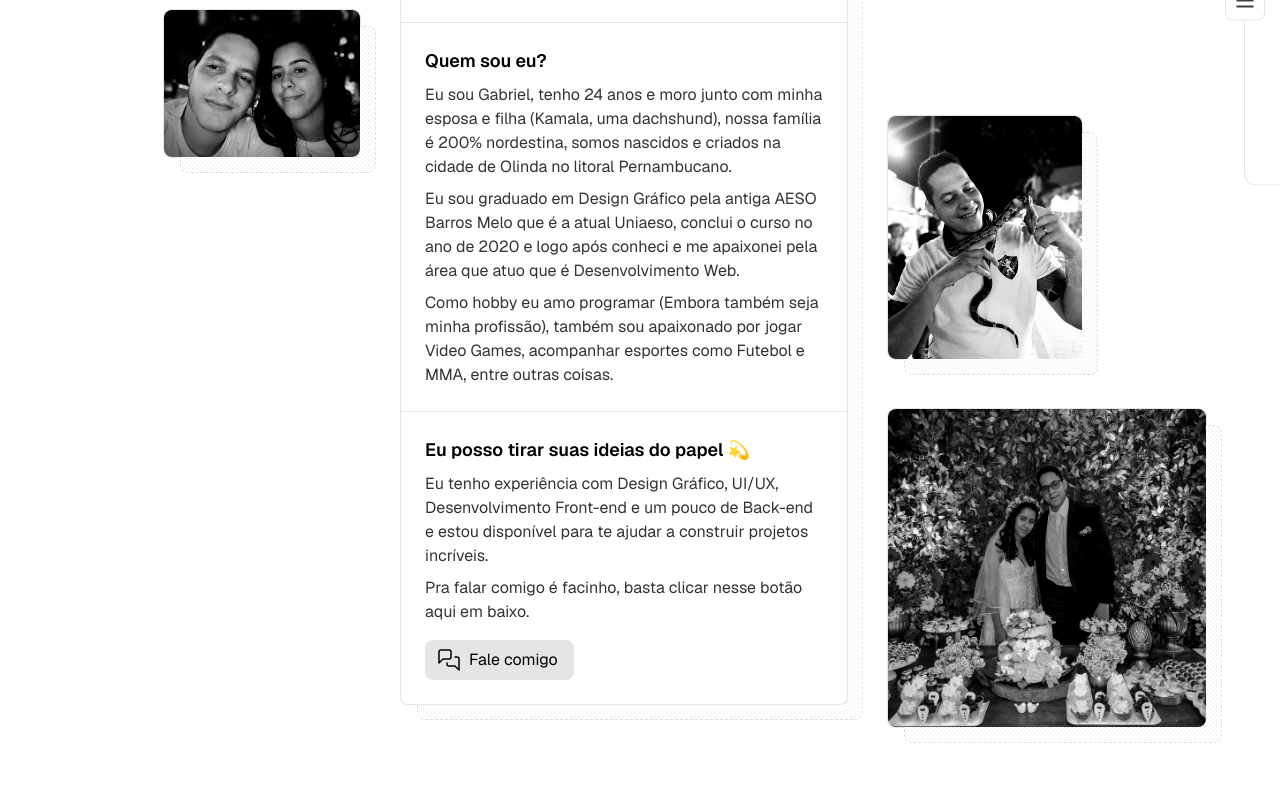
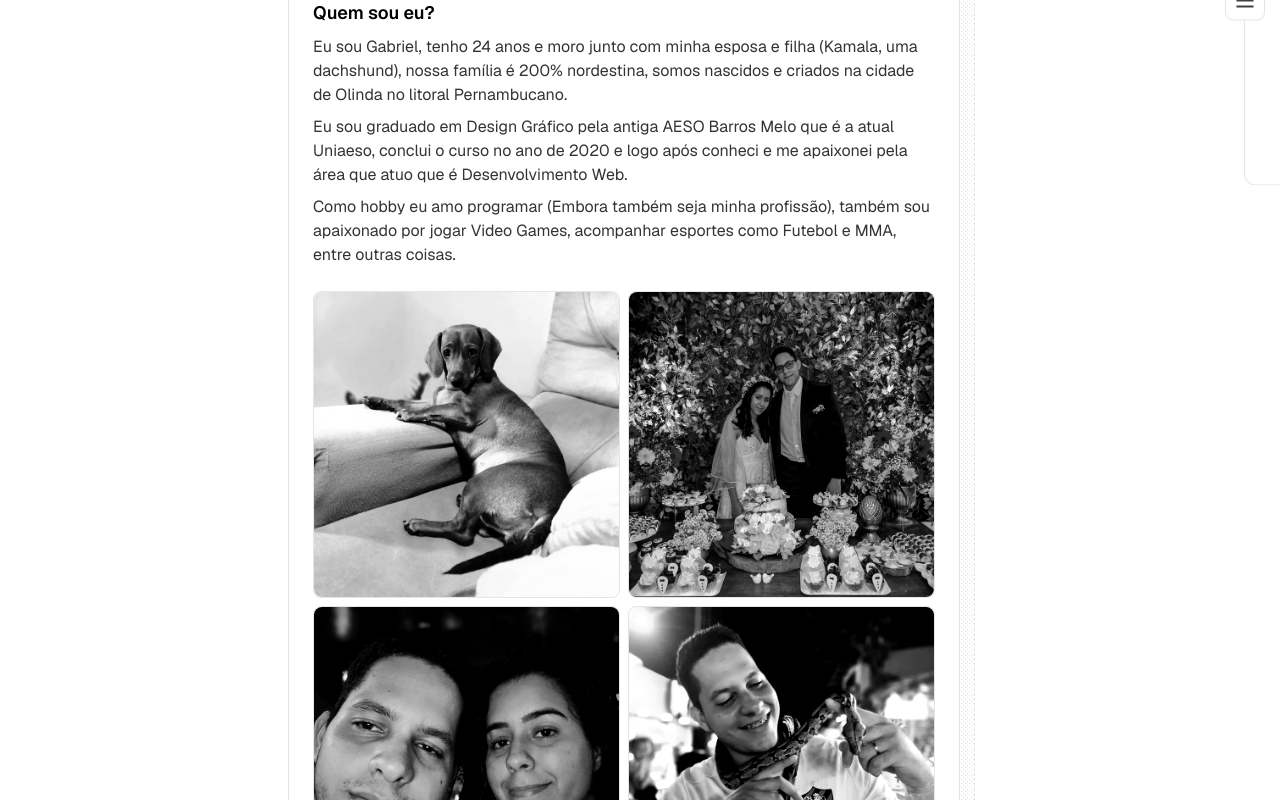
Before and after one commit to Bielframos/my-personal-blog, a Next.js app: page / in a window 1280 px wide. Shown: the part 400-1200 px from the top of the page. Before the commit the page ends 1169 px from the top, so only its background shows below. Built offline with nearby package versions, Linux system fonts and the light colour scheme.

Commit message:
Change scroll bar style and update image view

```diff
--- a/app/globals.css
+++ b/app/globals.css
@@ -60,6 +60,19 @@
       --orange-12: 30deg 100% 88%;
     }
   }
+
+  ::-webkit-scrollbar {
+    width: 8px;
+  }
+  ::-webkit-scrollbar-track {
+    @apply bg-black-2 dark:bg-white-2;
+  }
+  ::-webkit-scrollbar-thumb {
+    @apply bg-black-2 dark:bg-white-2;
+  }
+  ::-webkit-scrollbar-thumb:hover {
+    @apply bg-black-3 dark:bg-white-3;
+  }
 }
 
 .lucide {
--- a/app/page.tsx
+++ b/app/page.tsx
@@ -7,7 +7,7 @@ import Link from "next/link"
 export default function Home() {
   return (
     <main className="py-16 min-h-[100dvh] flex items-center justify-center overflow-hidden">
-      <section className="relative w-full ml-8 mr-16 max-w-md 2xl:max-w-xl border rounded-lg bg-white-12 dark:bg-black-12">
+      <section className="relative w-full ml-8 mr-16 max-w-2xl border rounded-lg bg-white-12 dark:bg-black-12">
         <header className="grid grid-cols-[auto,1fr] auto-rows-min p-6">
           <Image
             src="/my-profile-pic.webp"
@@ -58,6 +58,22 @@ export default function Home() {
             apaixonado por jogar Video Games, acompanhar esportes como Futebol e MMA, entre
             outras coisas.
           </p>
+
+          <div className="grid auto-rows-min md:grid-cols-2 gap-2 mt-4">
+            <AnimatedPic
+              src="/kamala.webp"
+              alt="Foto da minha filha (Kamala, uma cadela da raça dachshund)"
+            />
+
+            <AnimatedPic src="/my-marriage.webp" alt="Eu e minha esposa no nosso casamento" />
+
+            <AnimatedPic src="/me-and-my-wife.webp" alt="Eu e minha esposa" />
+
+            <AnimatedPic
+              src="/me-with-a-snake.webp"
+              alt="Eu e minha esposa no nosso casamento"
+            />
+          </div>
         </article>
 
         <hr />
@@ -78,38 +94,6 @@ export default function Home() {
           </Link>
         </article>
 
-        <AnimatedPic
-          src="/kamala.webp"
-          alt="Foto da minha filha (Kamala, uma cadela da raça dachshund)"
-          width={320}
-          height={320}
-          className="absolute -top-6 -left-[calc(320px+40px)]"
-        />
-
-        <AnimatedPic
-          src="/my-marriage.webp"
-          alt="Eu e minha esposa no nosso casamento"
-          width={320}
-          height={320}
-          className="absolute -bottom-6 -right-[calc(320px+40px)]"
-        />
-
-        <AnimatedPic
-          src="/me-with-a-snake.webp"
-          alt="Eu e minha esposa no nosso casamento"
-          width={196}
-          height={245}
-          className="absolute bottom-[calc(320px+24px)] -right-[calc(196px+40px)]"
-        />
-
-        <AnimatedPic
-          src="/me-and-my-wife.webp"
-          alt="Eu e minha esposa"
-          width={198}
-          height={148.5}
-          className="absolute top-[calc(320px+24px)] -left-[calc(198px+40px)]"
-        />
-
         <div className="absolute inset-0 w-full h-full rounded-lg border border-dashed left-4 top-4 bg-texture-black dark:bg-texture-white -z-10" />
       </section>
     </main>
--- a/components/modules/animated-pic.tsx
+++ b/components/modules/animated-pic.tsx
@@ -6,17 +6,13 @@ import Image from "next/image"
 import { useEffect, useState } from "react"
 
 export const AnimatedPic = ({
-  className,
-  width,
-  height,
   src,
   alt,
+  className,
 }: {
-  className?: string
-  width: number
-  height: number
   src: string
   alt: string
+  className?: string
 }) => {
   const [showMask, setShowMask] = useState(false)
   const [mousePositionOnImg, setMousePositionOnImg] = useState({
@@ -32,18 +28,17 @@ export const AnimatedPic = ({
 
   return (
     <motion.div
-      className={cn("relative border z-50 rounded-lg", className)}
-      style={{ width, height }}
+      className={cn("relative border z-50 rounded-lg w-full aspect-square", className)}
       onMouseMove={updateMousePosition}
       onMouseEnter={() => setShowMask(true)}
       onMouseLeave={() => setShowMask(false)}
     >
-      <Image src={src} width={width} height={height} alt={alt} className="rounded-lg" />
+      <Image src={src} fill={true} alt={alt} className="rounded-lg object-cover" />
       <div
         className="absolute inset-0 backdrop-grayscale backdrop-contrast-125 object-cover rounded-lg z-40"
         style={{ maskImage: `url(#${src})` }}
       />
-      <svg width={width} height={height} className="absolute inset-0">
+      <svg width="100%" height="100%" className="absolute inset-0">
         <defs>
           <mask id={src}>
             <rect width="100%" height="100%" fill="#FFFFFF" />
@@ -63,7 +58,7 @@ export const AnimatedPic = ({
         </defs>
       </svg>
 
-      <div className="absolute bg-white-12 dark:bg-black-12 inset-0 w-full h-full rounded-lg border border-dashed left-4 top-4 bg-texture-black dark:bg-texture-white -z-10" />
+      {/* <div className="absolute bg-white-12 dark:bg-black-12 inset-0 w-full h-full rounded-lg border border-dashed left-4 top-4 bg-texture-black dark:bg-texture-white -z-10" /> */}
     </motion.div>
   )
 }
```
